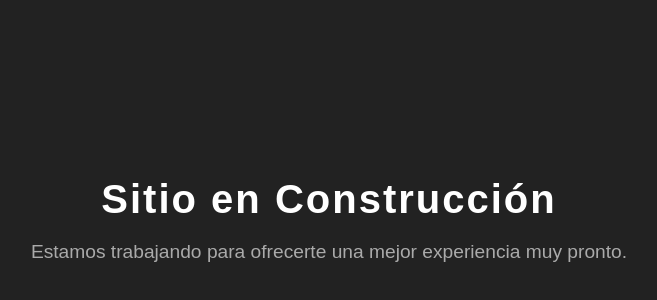
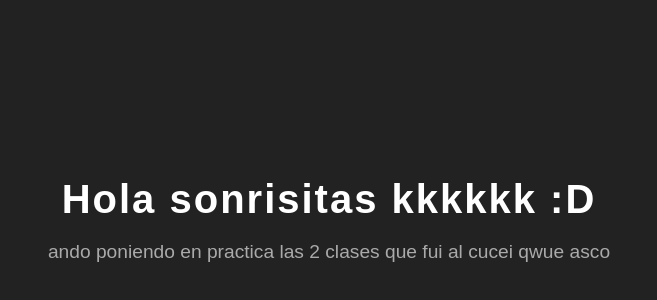
Before and after one commit to Luar44/Luar44.io, a plain HTML site: page index.html in a window 1280 px wide. Shown: the part 184-484 px from the top of the page, without its empty margins (311-968 px from the left). Drawn offline with Linux system fonts and the light colour scheme.

Commit message:
Update heading and paragraph text in index.html

```diff
--- a/index.html
+++ b/index.html
@@ -38,8 +38,8 @@
 <body>
 
     <div class="container">
-        <h1>Sitio en Construcción</h1>
-        <p>Estamos trabajando para ofrecerte una mejor experiencia muy pronto.</p>
+        <h1>Hola sonrisitas kkkkkk :D</h1>
+        <p>ando poniendo en practica las 2 clases que fui al cucei qwue asco</p>
     </div>
 
 </body>
```
